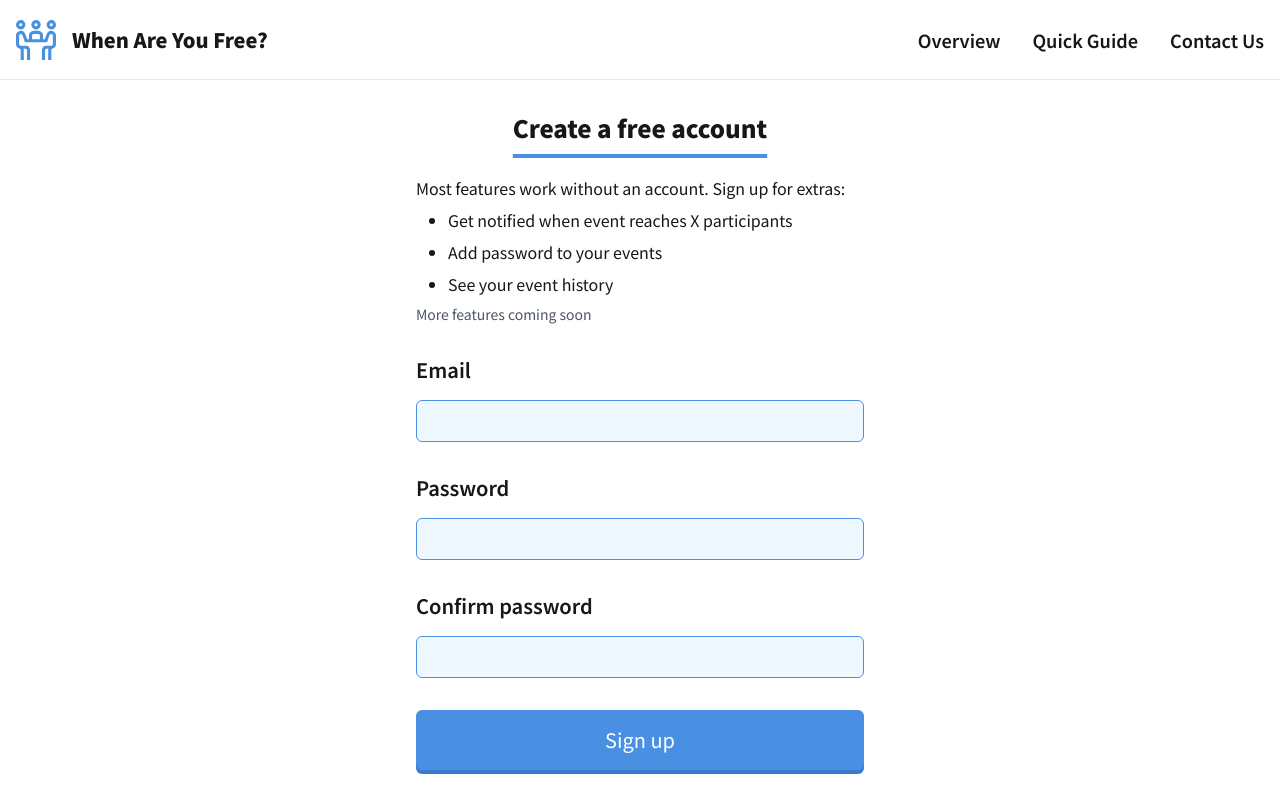
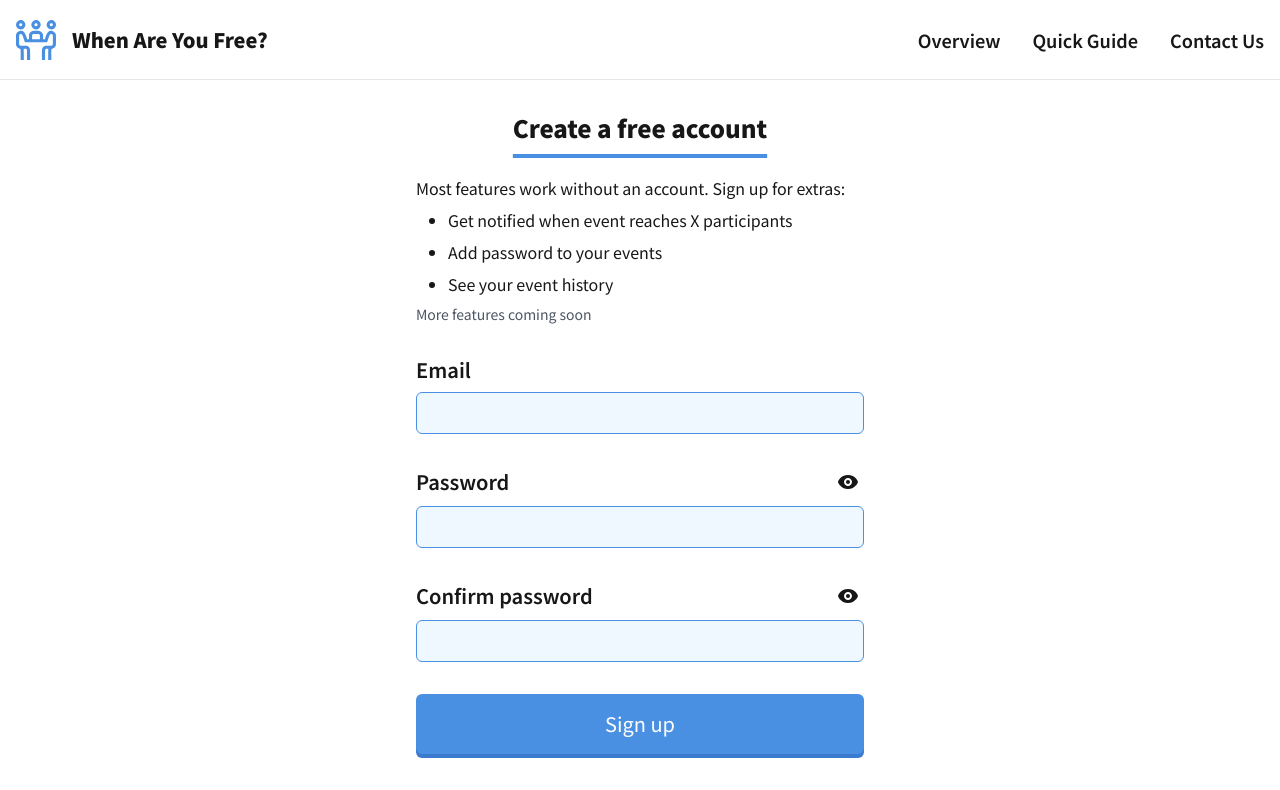
Before and after one commit to takumitoma/itsu-aiteru-scheduler, a Next.js app: page /en/sign-up in a window 1280 px wide. Shown: the top 790 px of the page. Built offline with nearby package versions, Linux system fonts and the light colour scheme.

Commit message:
feat: sign up form show password functionality

```diff
--- a/src/components/SignUpForm/index.tsx
+++ b/src/components/SignUpForm/index.tsx
@@ -5,6 +5,7 @@ import { zodResolver } from '@hookform/resolvers/zod';
 import { SubmitHandler, useForm } from 'react-hook-form';
 import { z } from 'zod';
 import { BsExclamationCircle } from 'react-icons/bs';
+import { BiSolidShow, BiSolidHide } from 'react-icons/bi';
 import { useTranslations } from 'next-intl';
 
 const schema = z
@@ -24,6 +25,8 @@ export function SignUpForm() {
   const t = useTranslations('SignUp');
   const honeypotRef = useRef<HTMLInputElement>(null);
   const [signUpError, setSignUpError] = useState(false);
+  const [showPassword, setShowPassword] = useState(false);
+  const [showConfirmPassword, setShowConfirmPassword] = useState(false);
 
   const {
     register,
@@ -62,6 +65,7 @@ export function SignUpForm() {
       <div className="space-y-2">
         <label htmlFor="email" className="block">
           {t('email')}
+        </label>
         <input
           id="email"
           type="text"
@@ -69,7 +73,6 @@ export function SignUpForm() {
           className={`mt-4 font-normal text-base w-full ${errors.email ? 'border-red-500' : ''}`}
           {...register('email')}
         />
-        </label>
         {errors.email && (
           <div className="flex text-red-500 space-x-2 font-semibold text-lg sm:text-xl">
             <BsExclamationCircle />
@@ -79,18 +82,25 @@ export function SignUpForm() {
       </div>
 
       <div className="space-y-2">
+        <div className="flex justify-between items-center">
           <label htmlFor="password" className="block">
             {t('password')}
+          </label>
+          <button
+            type="button"
+            onClick={() => setShowPassword((prev) => !prev)}
+            className="hover:bg-gray-200 rounded-full p-1 focus:ring-2"
+          >
+            {showPassword ? <BiSolidHide size={24} /> : <BiSolidShow size={24} />}
+          </button>
+        </div>
         <input
           id="password"
-            type="password"
+          type={showPassword ? 'text' : 'password'}
           disabled={isSubmitSuccessful}
-            className={`mt-4 font-normal text-base w-full ${
-              errors.password ? 'border-red-500' : ''
-            }`}
+          className={`mt-4 font-normal text-base w-full ${errors.password ? 'border-red-500' : ''}`}
           {...register('password')}
         />
-        </label>
         {errors.password && (
           <div className="flex text-red-500 space-x-2 font-semibold text-lg sm:text-xl">
             <BsExclamationCircle />
@@ -100,18 +110,25 @@ export function SignUpForm() {
       </div>
 
       <div className="space-y-2">
-        <label htmlFor="confirmPassword" className="block">
-          {t('confirmPassword')}
+        <div className="flex justify-between items-center">
+          <label htmlFor="confirmPassword">{t('confirmPassword')}</label>
+          <button
+            type="button"
+            onClick={() => setShowConfirmPassword((prev) => !prev)}
+            className="hover:bg-gray-200 rounded-full p-1 focus:ring-2"
+          >
+            {showConfirmPassword ? <BiSolidHide size={24} /> : <BiSolidShow size={24} />}
+          </button>
+        </div>
         <input
           id="confirmPassword"
-            type="password"
+          type={showConfirmPassword ? 'text' : 'password'}
           disabled={isSubmitSuccessful}
           className={`mt-4 font-normal text-base w-full ${
             errors.confirmPassword ? 'border-red-500' : ''
           }`}
           {...register('confirmPassword')}
         />
-        </label>
         {errors.confirmPassword && (
           <div className="flex text-red-500 space-x-2 font-semibold text-lg sm:text-xl">
             <BsExclamationCircle />
```
Lines whose indentation alone changed are shown as unchanged.
